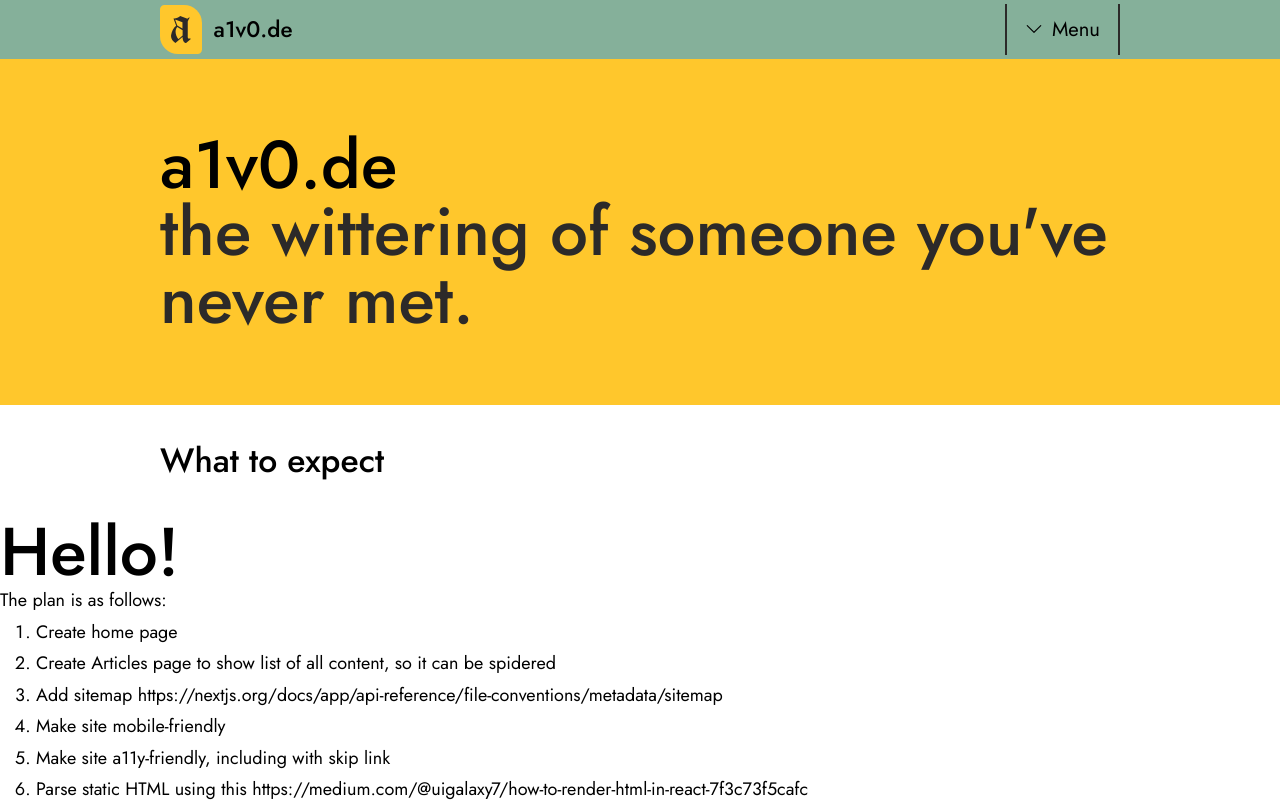
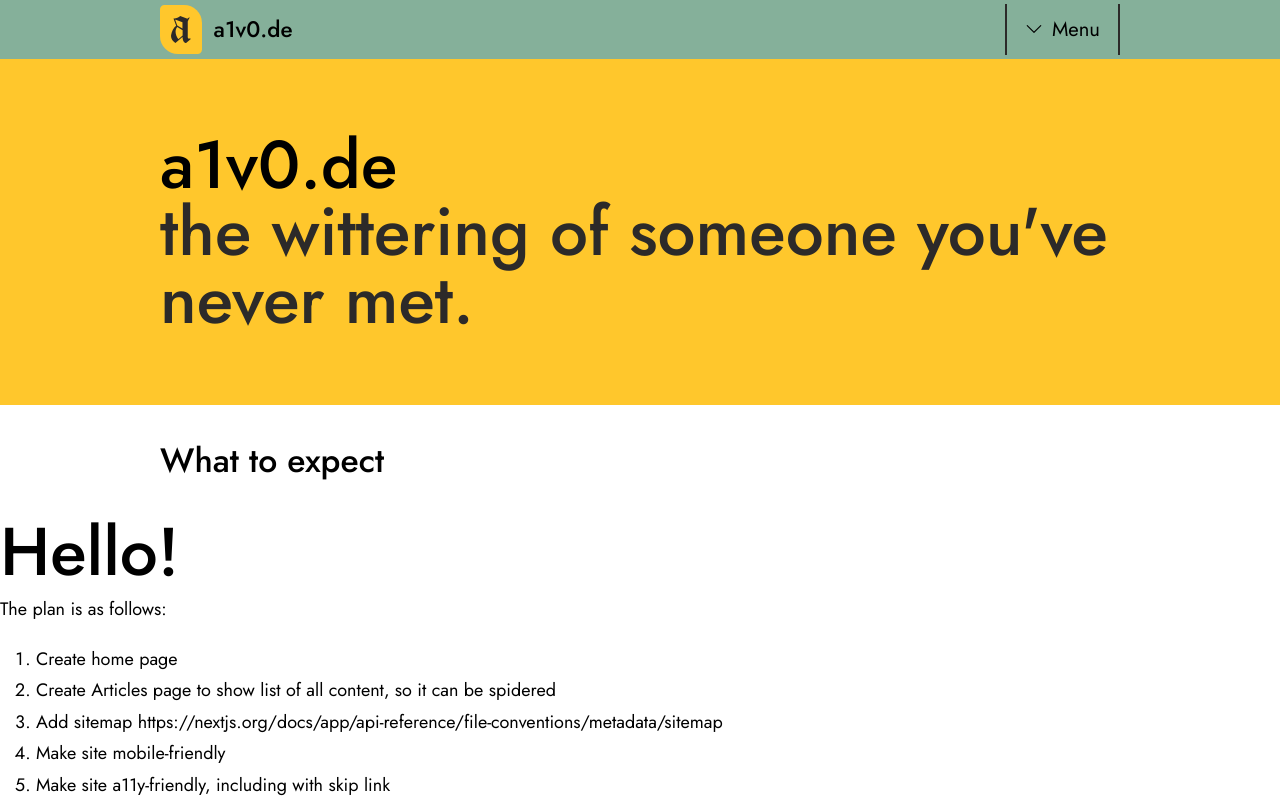
Before and after one commit to a1v0/a1v0.de, a Next.js app: page / in a window 1280 px wide. Shown: the top 802 px of the page. Built offline with nearby package versions, Linux system fonts and the light colour scheme.

Commit message:
Apply padding for paragraphs globally

```diff
--- a/app/globals.css
+++ b/app/globals.css
@@ -17,6 +17,11 @@
         @apply mx-auto;
         @apply my-0;
         @apply max-w-gutter;
+    }
+
+    p {
+        @apply mb-4;
+        @apply mt-2;
     }
 
     h1,
```
